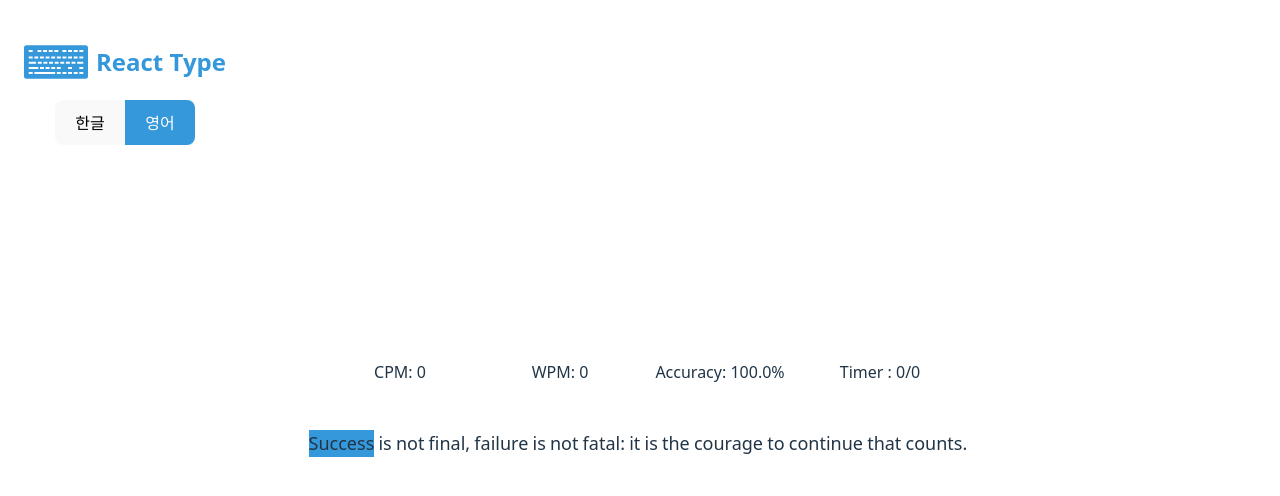
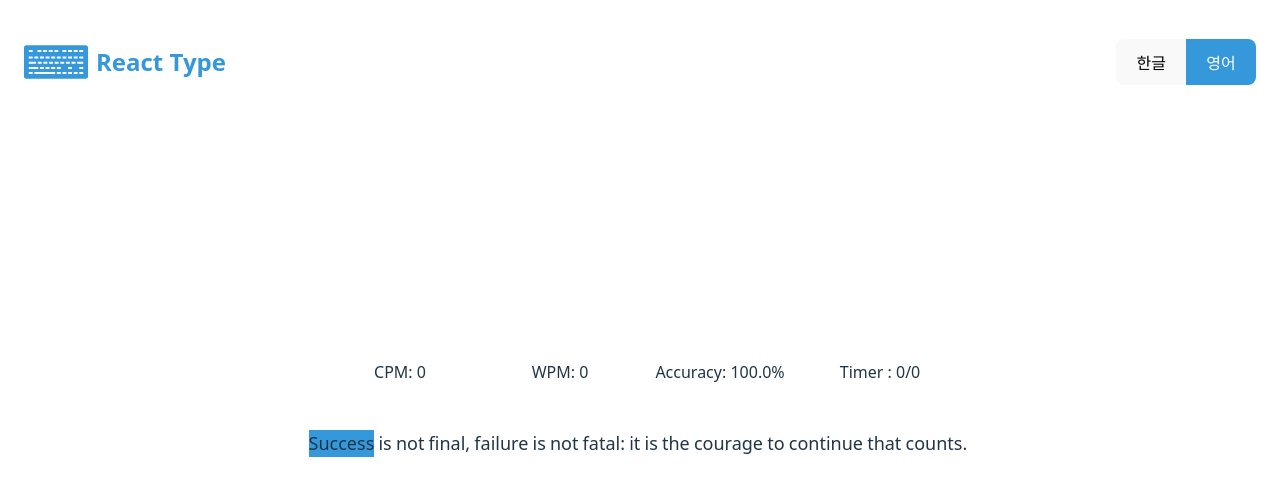
Before and after one commit to wlsdnr710/react_type, a React (Vite) app: page / in a window 1280 px wide. Shown: the top 496 px of the page. Built offline with nearby package versions, Linux system fonts and the light colour scheme.

Commit message:
edited some css

```diff
--- a/src/App.css
+++ b/src/App.css
@@ -6,13 +6,19 @@
 }
 
 .header {
+  display: flex;
+  justify-content: space-between;
+  align-items: center;
   position: absolute;
   top: 0;
   left: 0;
+  right: 0;
   padding: 1.5em;
 }
 
 .header svg {
+  top: 0;
+  left: 0;
   display: inline-block;
   vertical-align: middle;
 }
@@ -23,3 +29,8 @@
   margin-left: .5rem;
   color: var(--accent-color);
 }
+
+.language {
+  display:block;
+  text-align: right;
+}
--- a/src/App.jsx
+++ b/src/App.jsx
@@ -32,9 +32,12 @@
   return (
     <div style={{ "--accent-color": colors[themeColor] }}>
       <div className="header">
-        <Logo themeColor={colors[themeColor]} onClick={logoClickHandler} />
-        <h2>React Type</h2>
+        <div className="logo-title">
+          <Logo themeColor={colors[themeColor]} onClick={logoClickHandler} />
+          <h2>React Type</h2>
+        </div>
         <Selection
+          className="language"
           items={["한글", "영어"]}
           selectedItems={language}
           multiple={false}
--- a/src/components/Selection/Selection.jsx
+++ b/src/components/Selection/Selection.jsx
@@ -2,6 +2,7 @@
 import "./Selection.css";
 
 const Selection = ({
+  className,
   items,
   selectedItems,
   multiple = true,
@@ -26,7 +27,7 @@
 
 
   return (
-    <div className="selection">
+    <div className={`${className} selection`}>
       {items.map((item, index) => {
         return (
           <Button
--- a/src/components/Typing.css
+++ b/src/components/Typing.css
@@ -1,9 +1,3 @@
-.language {
-  position: absolute;
-  top:0;
-  right:0;
-  padding-right: 30px;
-}
 
 .typed {
   position:absolute;
--- a/src/components/Typing.jsx
+++ b/src/components/Typing.jsx
@@ -179,7 +179,6 @@
 
   return (
     <div>
-      {isHangul && <p className="language">한글입력중</p>}
       <Stats
         isTyping={isTyping}
         keyCount={cumulativeKeyCount}
```
